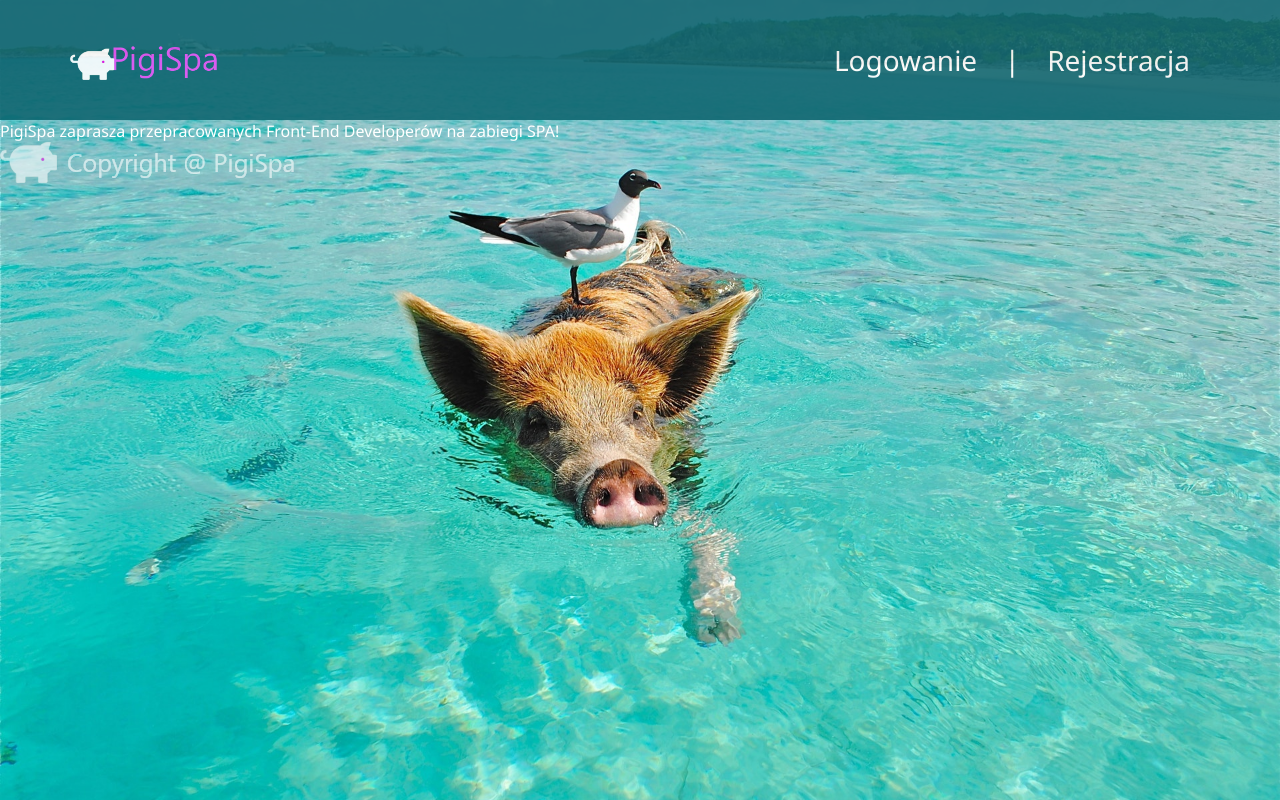
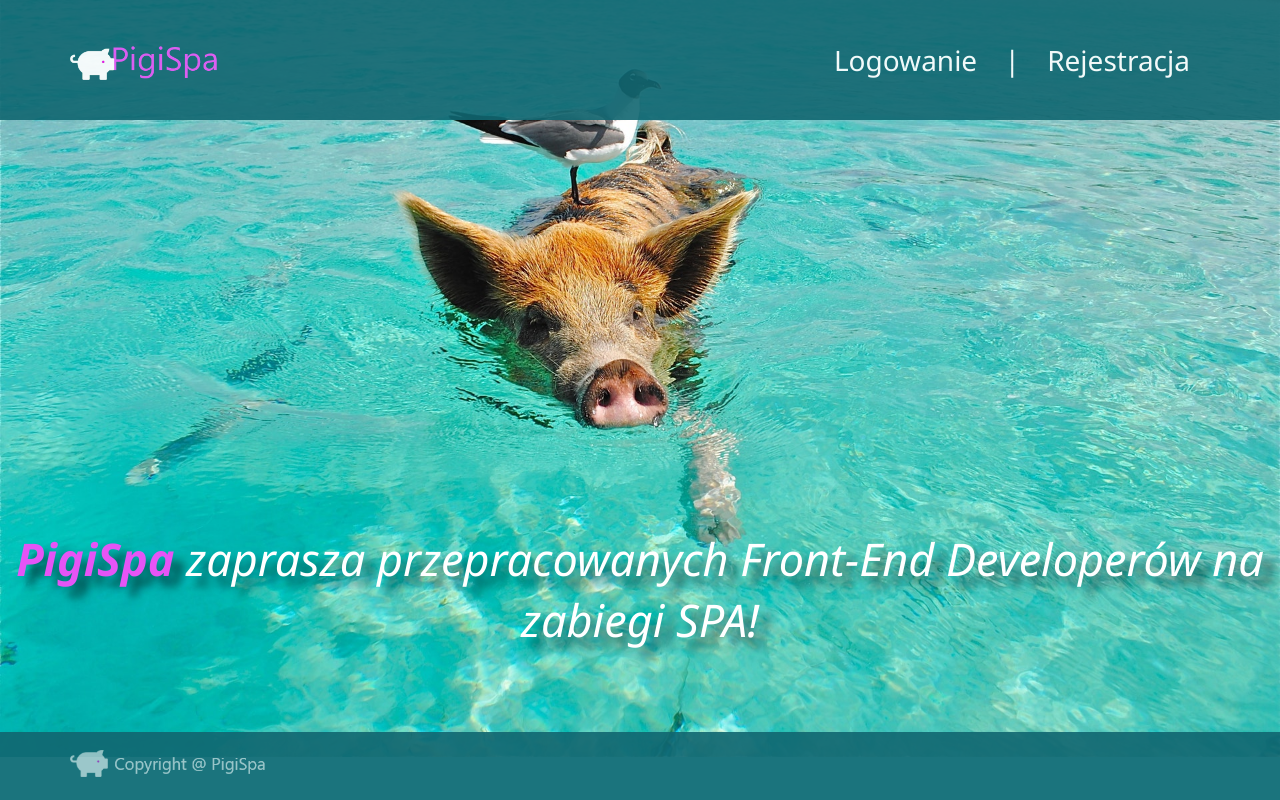
Before and after one commit to hajczek/PigiSpa, a website built with Parcel: page index.html in a window 1280 px wide. Built offline with nearby package versions, Linux system fonts and the light colour scheme.

Commit message:
Added style css for section

```diff
--- a/index.html
+++ b/index.html
@@ -18,7 +18,9 @@
       </nav>
     </header>
     <section>
-      <p><span class="pink">PigiSpa</span> zaprasza przepracowanych Front-End Developerów na zabiegi SPA!</p>
+      <p class="slogan">
+        <span class="pink">PigiSpa</span> zaprasza przepracowanych Front-End Developerów na zabiegi SPA!
+      </p>
     </section>
   </main>
   <footer>
--- a/src/it-spa.scss
+++ b/src/it-spa.scss
@@ -15,7 +15,8 @@ body {
   width: 100vw;
   height: 100vh;
   background: $active-color url("../../src/assets/img/pigispa-bg.jpg") no-repeat
-    top center fixed;
+    fixed;
+  background-position: 0 -100px;
   background-size: cover;
   height: 100vh;
   overflow: hidden;
@@ -59,4 +60,44 @@ body {
       }
     }
   }
+
+  section {
+    width: 100%;
+
+    .slogan {
+      font-size: 45px;
+      text-align: center;
+      width: 100%;
+      position: absolute;
+      bottom: 150px;
+      font-style: italic;
+      text-shadow: 10px 10px 10px rgba(0, 0, 0, 0.6);
+
+      .pink {
+        color: $edit-color;
+        font-weight: bold;
+      }
+    }
+  }
+
+  footer {
+    width: 100vw;
+    height: 68px;
+    background-color: $bg-color;
+    opacity: 0.9;
+    position: absolute;
+    bottom: 0;
+    opacity: 0.9;
+    display: flex;
+    padding: 0 70px;
+    align-items: center;
+
+    a img {
+      width: 200px;
+
+      &:hover {
+        opacity: 0.7;
+      }
+    }
+  }
 }
```
Also changed, not shown: css/it-spa.min.css.
